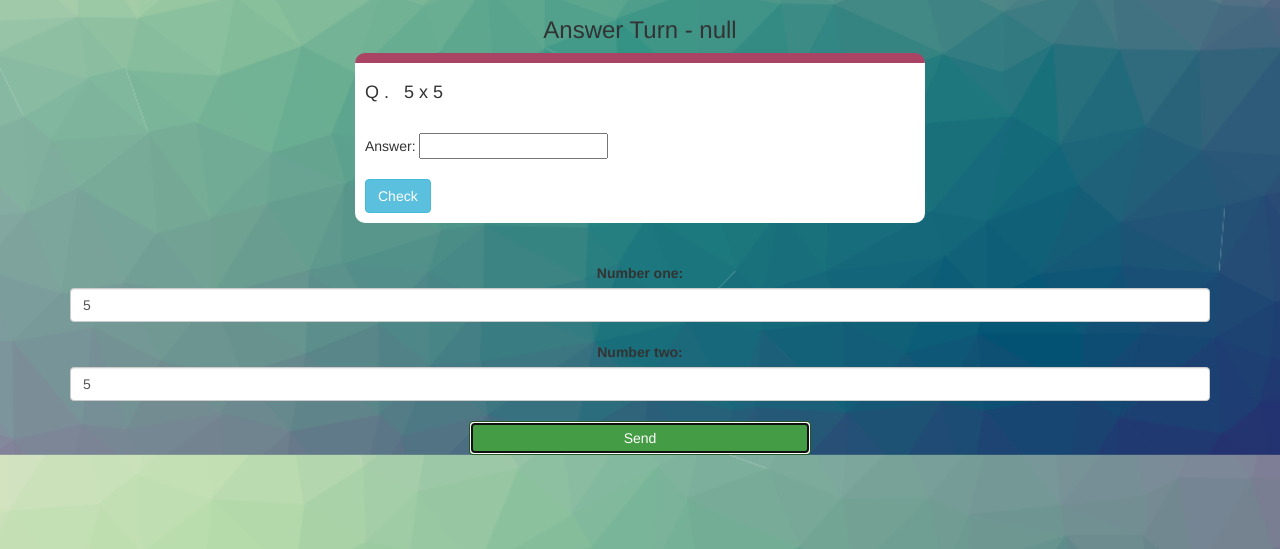
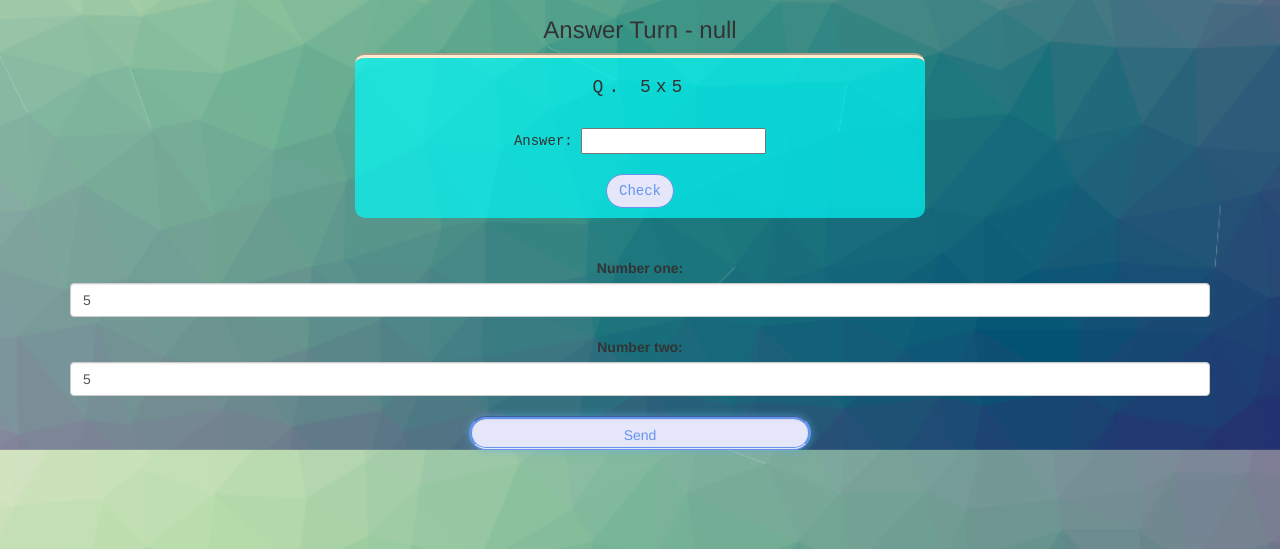
Before and after one commit to Rishit129/Math_Quiz_Game_-2-3-, a plain HTML site: page quiz_game.html in a window 1280 px wide. Both pictures are taken after typing "5", "5" into the empty fields and a click on the button "Send". Shown: the part 251-800 px from the top of the page. Drawn offline with nearby package versions, Linux system fonts and the light colour scheme.

Commit message:
Add files via upload

```diff
--- a/quiz_game.html
+++ b/quiz_game.html
@@ -31,7 +31,7 @@
         <label>Number two:</label>
 <input type="number"  id="number_two" class="form-control" placeholder="number two ">
 		<br>
-<button onclick="send()" style="width: 30%;" class="btn btn-success">Send</button>
+<button id="button_send" onclick="send()" style="width: 30%;" class="form-control">Send</button>
 	</center>
 </div>
 
--- a/quiz_game.js
+++ b/quiz_game.js
@@ -10,8 +10,8 @@ document.getElementById("player2_name").innerHTML = player2_name + ":";
 document.getElementById("player1_score").innerHTML = player1_score;
 document.getElementById("player2_score").innerHTML = player2_score;
 
-document.getElementById("player_question").innerHTML = "Question Turn - " + player1_name;
-document.getElementById("player_answer").innerHTML = "Answer Turn - " + player2_name;
+document.getElementById("player_question").innerHTML = "Question Turn -  " +  player1_name;
+document.getElementById("player_answer").innerHTML = "Answer Turn -  " +  player2_name;
 
 function send(){
     number1 = document.getElementById("number_one").value;
@@ -19,7 +19,7 @@ function send(){
 word = parseInt(number1)*parseInt(number2)
     question = "<h4 id ='word_display'> Q.  " + number1 + "x" + number2 + "</h4>";
     answer = "<br> Answer: <input type='text' id = 'cake'>";
-    check_button = "<br> <br> <button class ='btn btn-info' onclick='check()'> Check</button>";
+    check_button = "<br> <br> <button id='button_check' class ='btn btn-info' onclick='check()'> Check</button>";
     Row = question + answer + check_button;
 document.getElementById("output").innerHTML= Row;
 document.getElementById("word").value = "";
--- a/style.css
+++ b/style.css
@@ -30,9 +30,19 @@ font-style: oblique;
 color:darkred;
 margin-left: 23px;
 }
+#button_send {
+	border-radius: 10ex;
+	border-top-style: groove;
+	border-bottom-style:double;
+	border-width: 3.5px;
+	border-color: cornflowerblue;
+	color:cornflowerblue;
+	float: center;
+	background-color: lavender;
+	text-align: match-parent;
+}
 
-#word
-{
+#word{
 	width: 60%;
 }
 #word_display
@@ -41,12 +51,26 @@ margin-left: 23px;
 }
 #output
 {
-background: white;
+background-color:rgba(0, 255, 255, 0.664);
 border-radius: 10px;
-border-top: 10px solid #AA4465;
+border-top: 5px blanchedalmond;
+border-top-style: groove;
 padding: 10px;
 float: none;
-text-align: left;
+text-align: center;
+font-family: 'Inconsolata', monospace;
+text-size-adjust:inherit;
+}
+#button_check {
+	border-radius: 5ex;
+	border-top-style: groove;
+	border-bottom-style:double;
+	border-width: 1.5px;
+	border-color: cornflowerblue;
+	color:cornflowerblue;
+	float: center;
+	background-color: lavender;
+	text-align: match-parent;
 }
 #login_button{
     border-radius: 70px;
```
